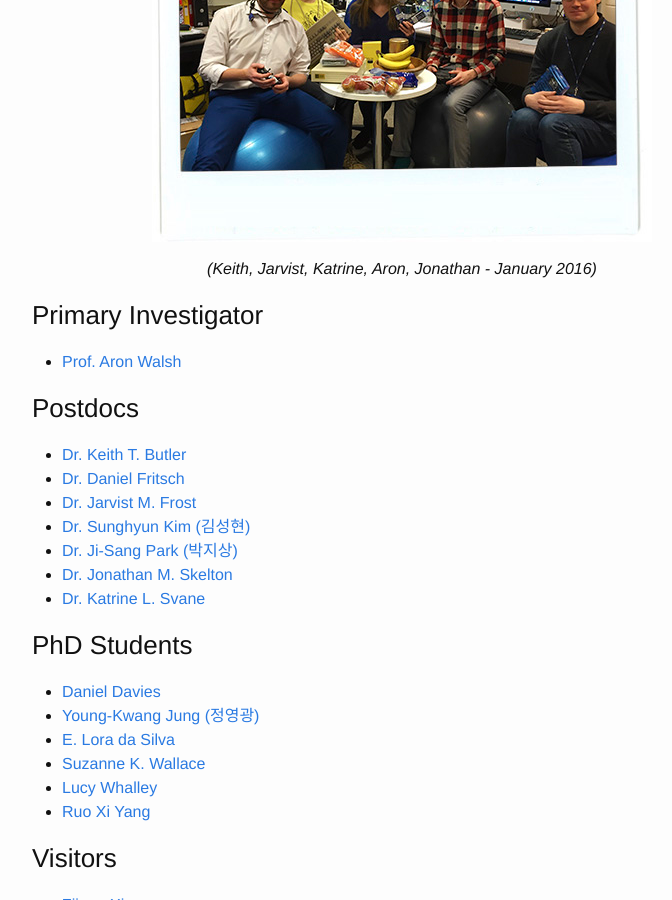
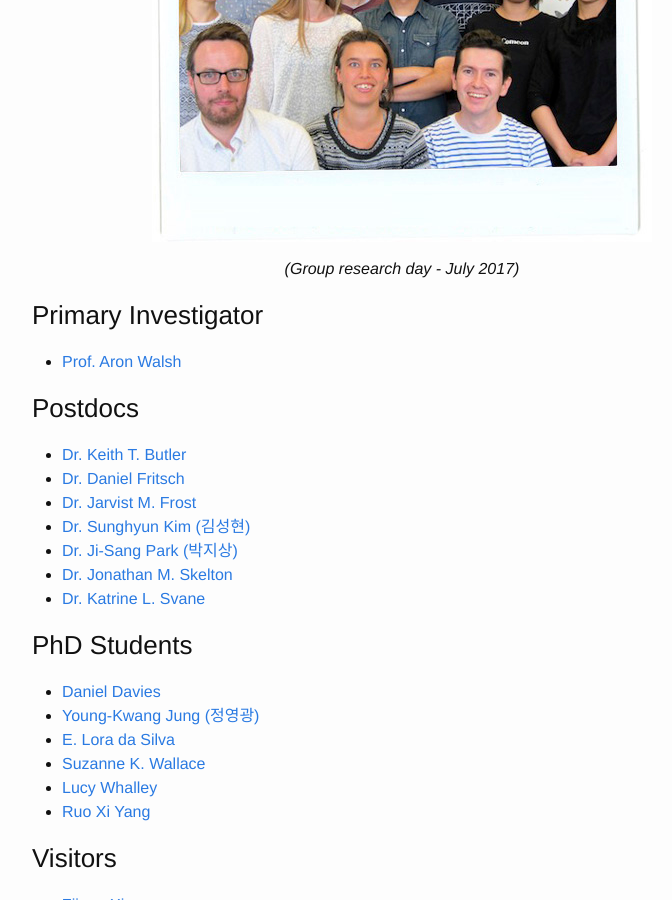
Before and after one commit to WMD-group/WMD-group.github.io, a Jekyll site: the page built from b_group.md, in a window 1280 px wide and 900 px high, scrolled down 527 px. Shown: the whole window, without its empty margins (238-910 px from the left). Built offline with Jekyll 4.4.1, drawn with Linux system fonts in a browser that asks for light colours.

Commit message:
Photo by Jarvist Frost

```diff
--- a/b_group.md
+++ b/b_group.md
@@ -13,8 +13,8 @@ His interests in materials modelling cover the condensed matter physics
 and solid state chemistry of advanced materials, including
 metal oxides, chalcogenides, halides, and metal-organic frameworks.
 
-![](/assets/pdra_2016.jpg){: .center-image }
-*<center>(Keith, Jarvist, Katrine, Aron, Jonathan - January 2016)</center>*
+![](/assets/groupday_2017.jpg){: .center-image }
+*<center>(Group research day - July 2017)</center>*
 
 ### Primary Investigator
 - [Prof. Aron Walsh](https://scholar.google.co.uk/citations?user=Ktvn91gAAAAJ&hl=en)
```
Also changed, not shown: assets/groupday_2017.jpg (added).
